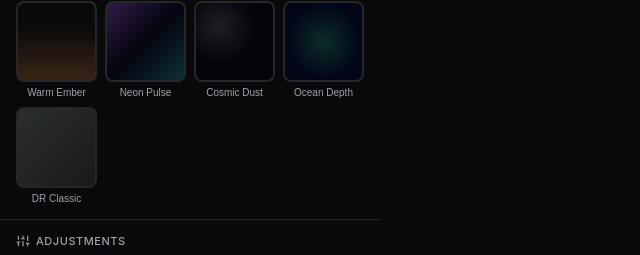
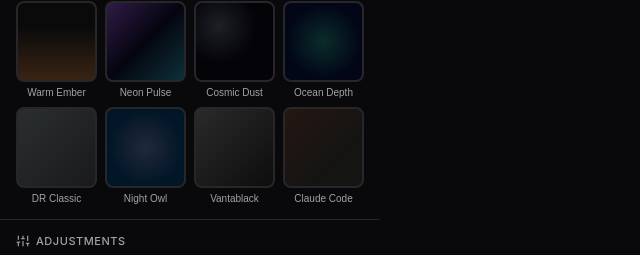
Before and after one commit to Arindam-Roy2004/dark-mode, a React app: page / in a window 1280 px wide. Shown: the part 285-540 px from the top of the page, without its empty margins (0-640 px from the left). Built offline with nearby package versions, Linux system fonts and the light colour scheme; no server answers; the HTML template or start-up script is replaced by a standard one.

Commit message:
feat: add Night Owl, Vantablack, and Claude Code dark themes

```diff
--- a/src/content/themes.ts
+++ b/src/content/themes.ts
@@ -74,6 +74,33 @@ export const themes: Theme[] = [
     overlay: 'none',
     previewGradient: 'linear-gradient(135deg, #2b2e30 0%, #181a1b 100%)',
   },
+  {
+    id: 'night-owl',
+    name: 'Night Owl',
+    description: 'A dark theme for night owls (Inspired by sdras)',
+    background: '#011627',
+    textColor: '#d6deeb',
+    overlay: 'radial-gradient(ellipse 70% 70% at 50% 50%, rgba(130, 170, 255, 0.08) 0%, rgba(199, 146, 234, 0.04) 30%, transparent 60%)',
+    previewGradient: 'radial-gradient(circle, rgba(130,170,255,0.2) 0%, #011627 70%)',
+  },
+  {
+    id: 'vantablack',
+    name: 'Vantablack',
+    description: 'Monochrome dark theme (Inspired by Bjarneo)',
+    background: '#0d0d0d',
+    textColor: '#ffffff',
+    overlay: 'none',
+    previewGradient: 'linear-gradient(135deg, #2a2a2a 0%, #0d0d0d 100%)',
+  },
+  {
+    id: 'claude-code-dark',
+    name: 'Claude Code',
+    description: 'Warm, balanced dark theme (Inspired by Claude)',
+    background: '#141413',
+    textColor: '#EAE7DF',
+    overlay: 'radial-gradient(ellipse 60% 60% at 50% 0%, rgba(201, 100, 66, 0.08) 0%, transparent 70%)',
+    previewGradient: 'linear-gradient(135deg, rgba(201,100,66,0.15) 0%, #141413 70%)',
+  },
 ];
 
 export function getThemeById(id: string): Theme {
```
